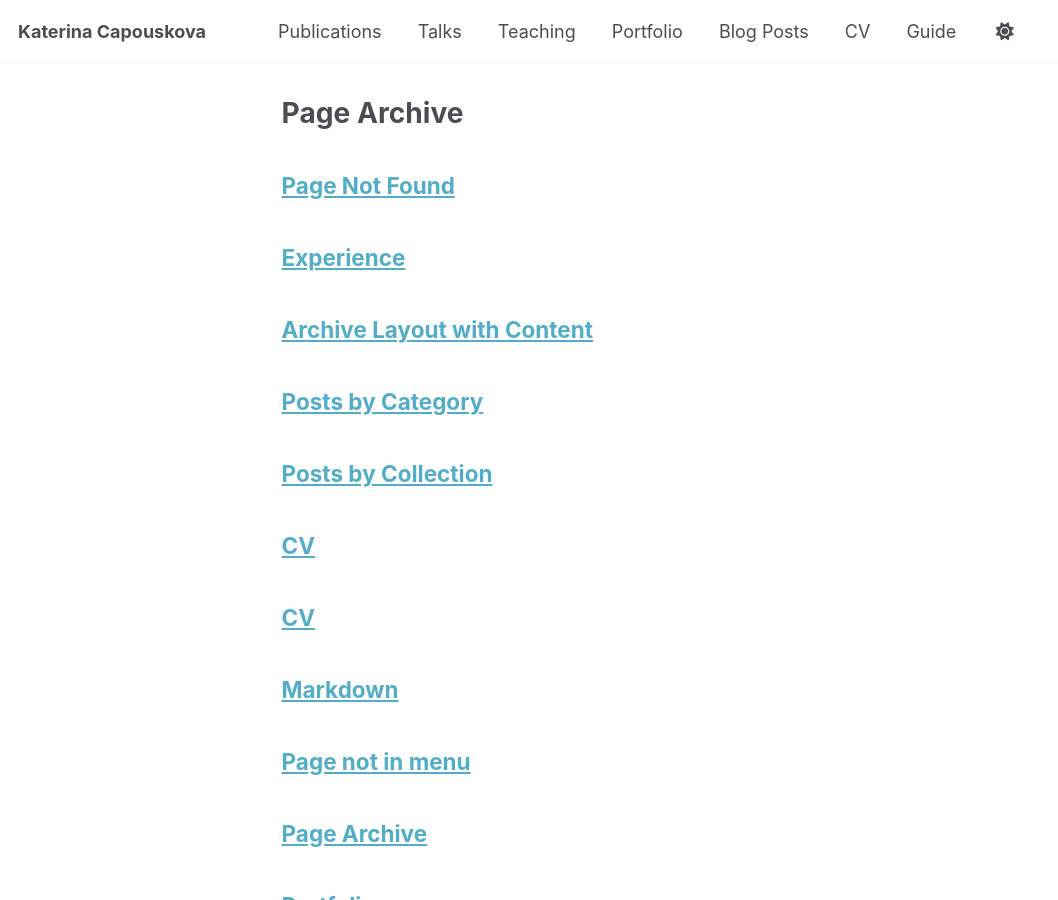
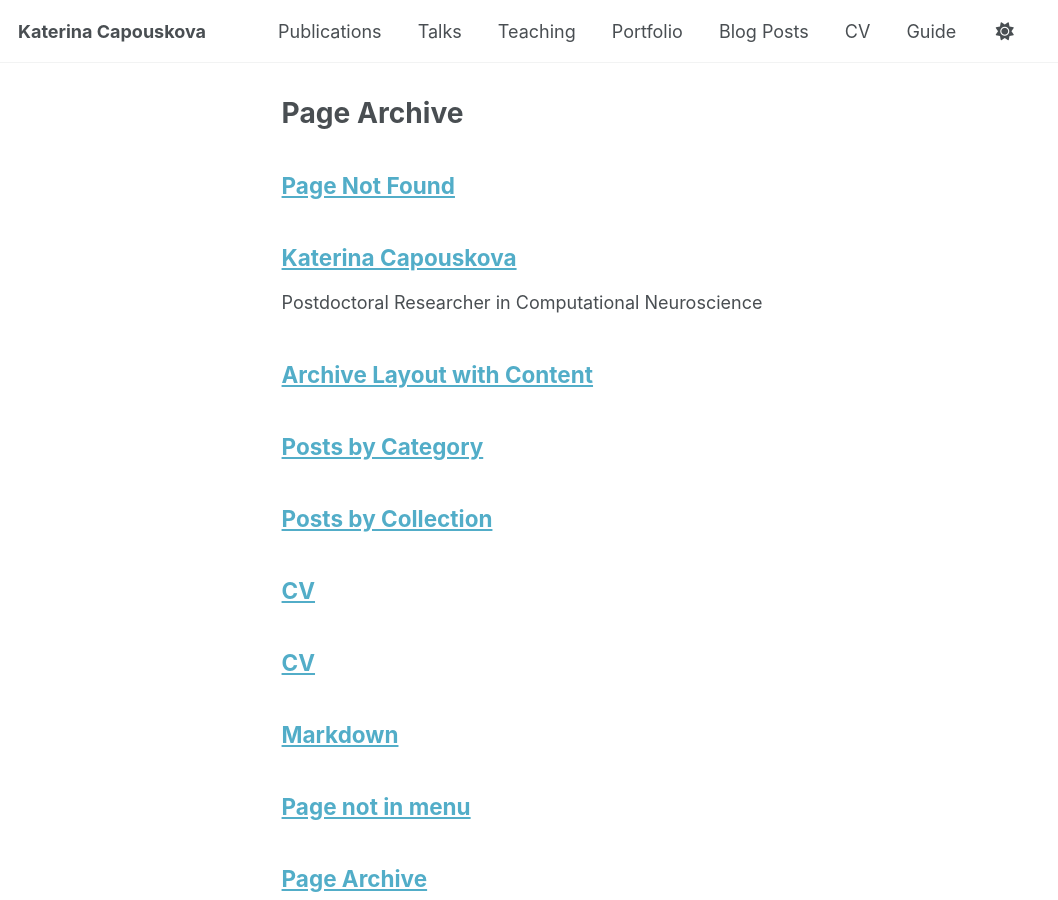
Before and after one commit to katerinaC/katerinac, a Jekyll site: the page built from _pages/page-archive.html, in a window 1280 px wide and 900 px high. Shown: the whole window, without its empty margins (0-1058 px from the left). Built offline with Jekyll 4.4.1, drawn with Linux system fonts in a browser that asks for light colours; a script bundle is joined from its source files by our own code; library files that are not in the unit come from our copies.

Commit message:
Update about.md

```diff
--- a/_pages/about.md
+++ b/_pages/about.md
@@ -1,3 +1,9 @@
+---
+layout: about
+title: "Katerina Capouskova"
+permalink: /
+author_profile: true
+excerpt: "Postdoctoral Researcher in Computational Neuroscience"
 ---
 
 # Katerina Capouskova
```
